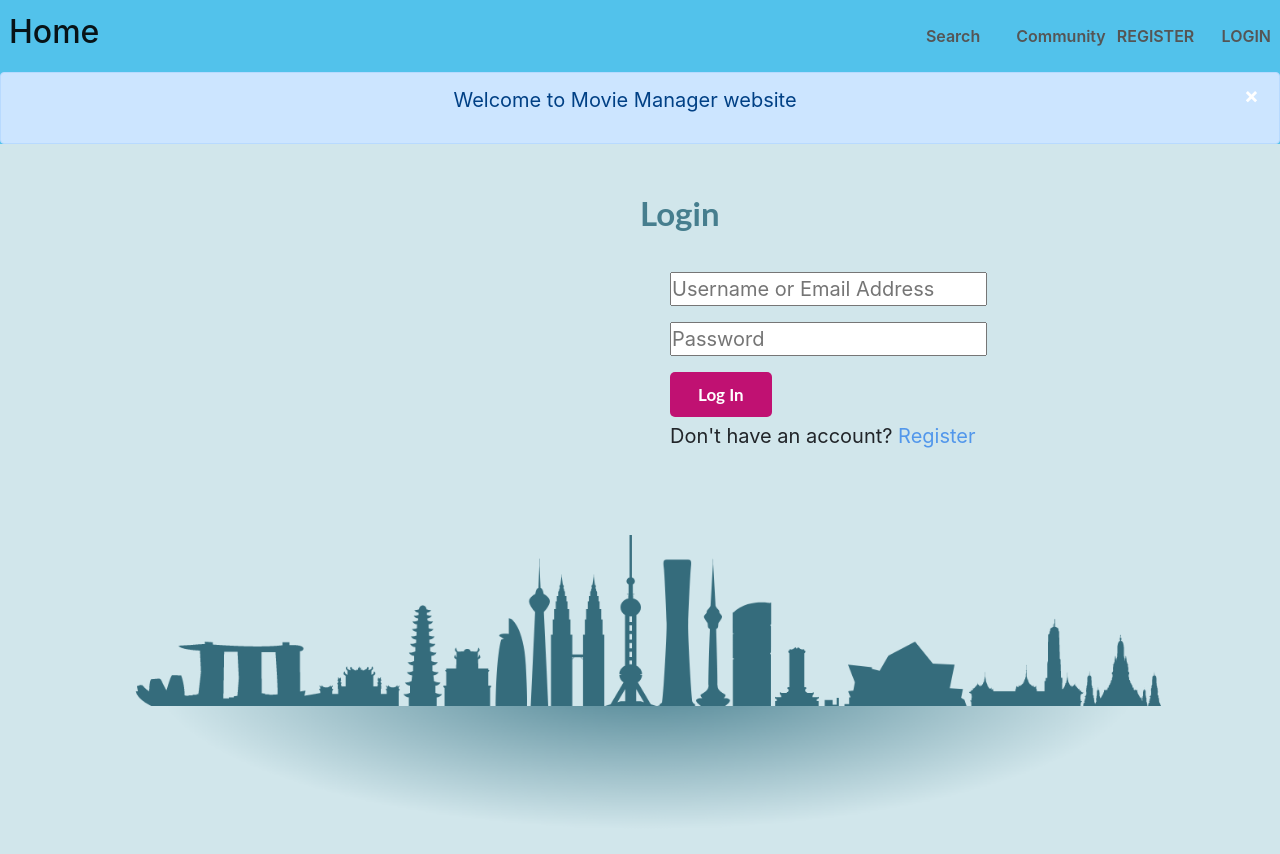
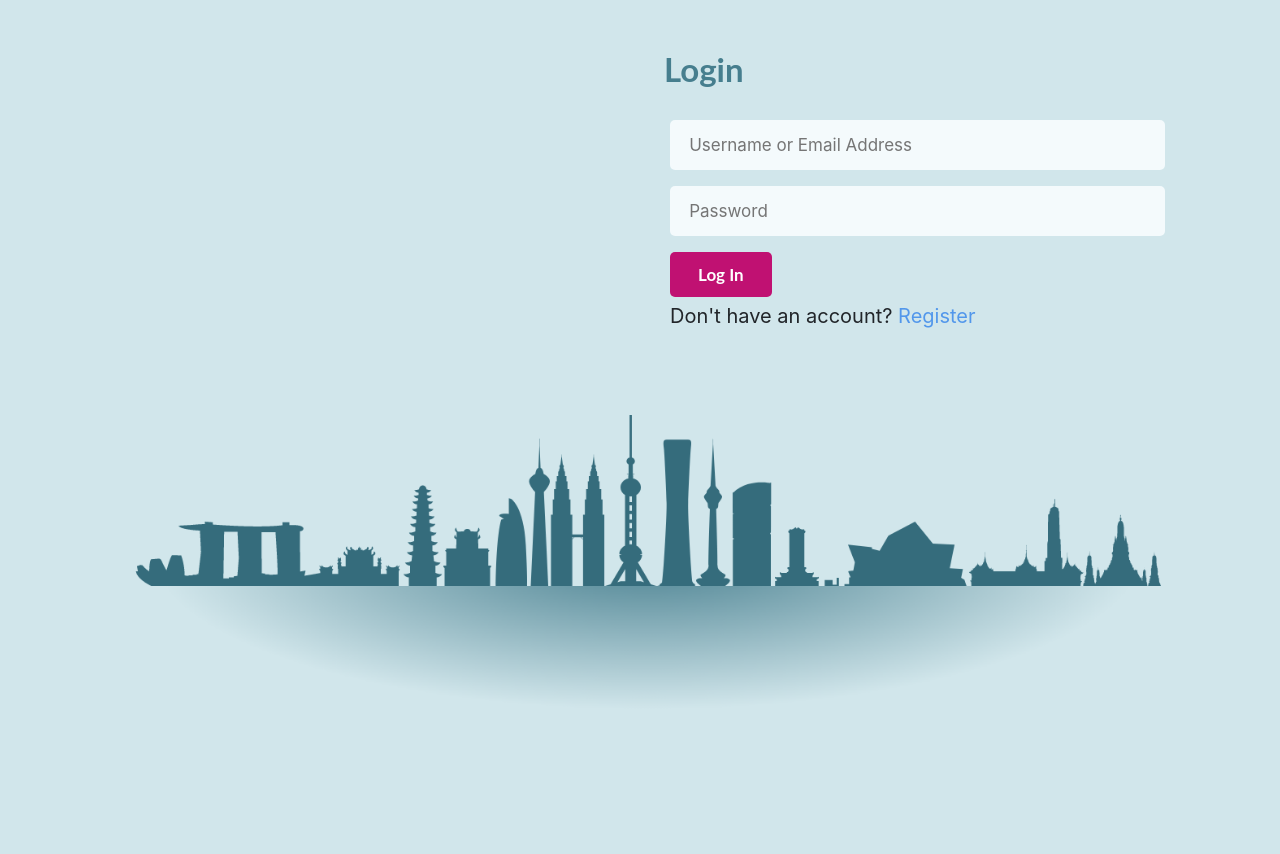
Before and after one commit to tinkerjyc/tdc-survey-platform, a React (Create React App) app in the folder client/: page /login in a window 1280 px wide. Shown: the top 854 px of the page. Built offline with nearby package versions, Linux system fonts and the light colour scheme; no server answers; the HTML template or start-up script is replaced by a standard one.

Commit message:
Fix the login freature

```diff
--- a/client/src/App.css
+++ b/client/src/App.css
@@ -160,6 +160,18 @@ ul {
   font-size: 33px;
   font-weight: bold;
   font-family: Lato, Helvetica, sans-serif;
+  margin: auto;
+}
+
+.form-input{
+  width: 100%;
+  border-radius: 5px;
+  border: #F4FAFC;
+  background-color: #F4FAFC;
+  height: 50px;
+  font-size: 17px;
+  font-weight: normal;
+  color: #467E8E;
 }
 
 .form-format-btn {
--- a/client/src/App.js
+++ b/client/src/App.js
@@ -1,7 +1,7 @@
 import React, { Fragment, useEffect } from 'react';
 import { BrowserRouter as Router, Route, Switch } from 'react-router-dom';
 import Navbar from './components/layout/Navbar';
-import HomeScreen from './components/layout/home-screen';
+import HomeScreen from './components/auth/Login';
 import Routes from './components/routing/Routes';
 import { LOGOUT } from './actions/types';
 
@@ -33,7 +33,7 @@ const App = () => {
     <Provider store={store}>
       <Router>
         <Fragment>
-          <Navbar />
+          {/*<Navbar />*/}
           <Switch>
             <Route exact path="/" component={HomeScreen} />
             <Route path={["/search", "/search/:title", "/search/:title/page/:pageId"]} exact={true}>
--- a/client/src/components/auth/Login.js
+++ b/client/src/components/auth/Login.js
@@ -32,27 +32,29 @@ const Login = ({ login, isAuthenticated }) => {
           <div className="auth-bg-login">
             <div className=" form-format">
 
-              <h1 className="form-format-title"> Login</h1>
+              <h1 className="form-format-title">&nbsp;&nbsp;&nbsp;Login</h1>
               <div className="form-format-content">
                 <form className="form" onSubmit={onSubmit}>
                   <div className="form-group">
                     <input
                         type="email"
-                        placeholder="Username or Email Address"
+                        placeholder="    Username or Email Address"
                         name="email"
                         value={email}
                         onChange={onChange}
                         required
+                        className="form-input"
                     />
                   </div>
                   <div className="form-group">
                     <input
                         type="password"
-                        placeholder="Password"
+                        placeholder="    Password"
                         name="password"
                         value={password}
                         onChange={onChange}
                         minLength="6"
+                        className="form-input"
                     />
                   </div>
                   {/*<select*/}
--- a/client/src/components/layout/Navbar.js
+++ b/client/src/components/layout/Navbar.js
@@ -1,4 +1,4 @@
-     import React, {Fragment, useEffect} from 'react';
+import React, {Fragment, useEffect} from 'react';
 import { Link } from 'react-router-dom';
 import { connect } from 'react-redux';
 import PropTypes from 'prop-types';
```
